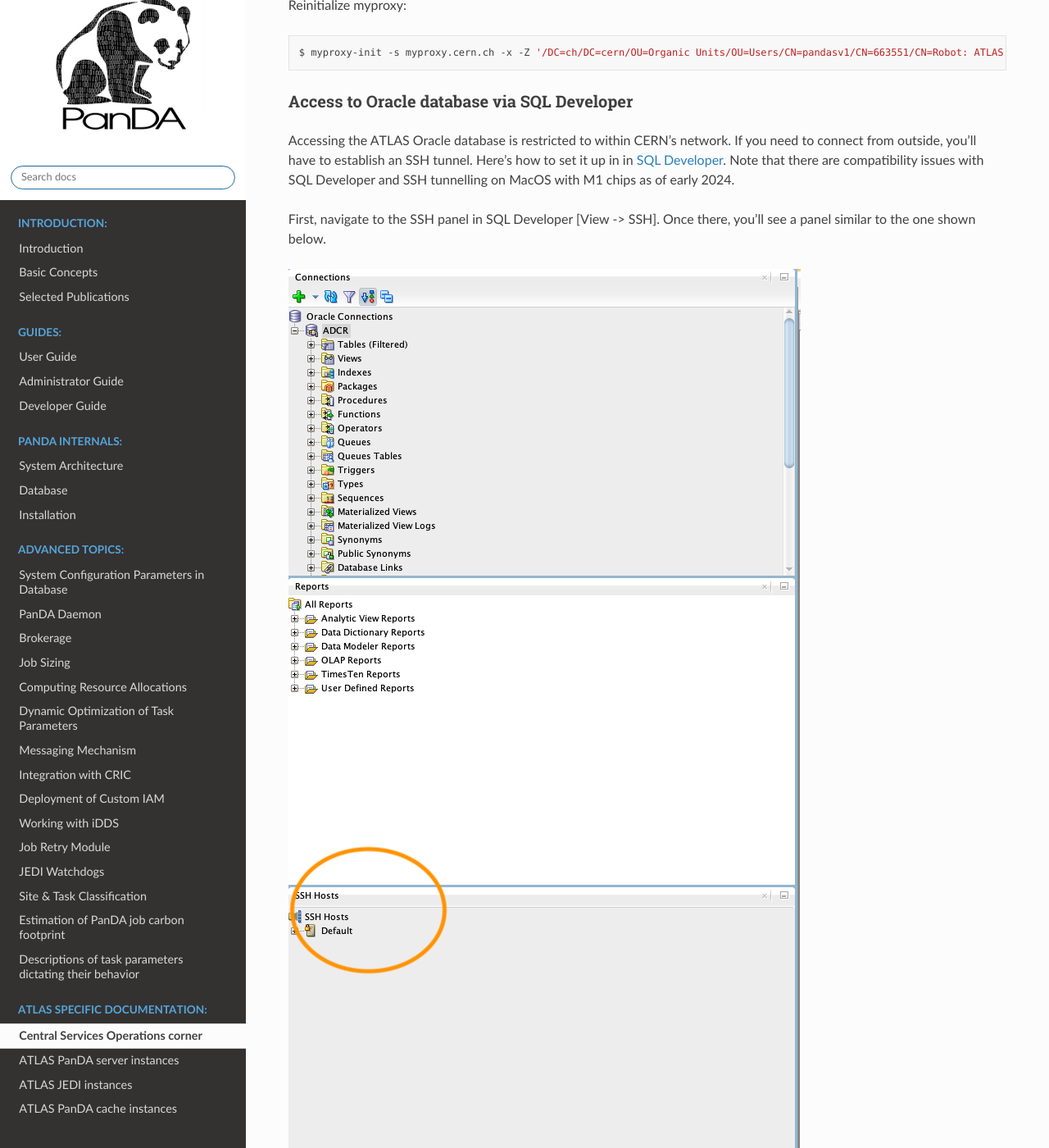
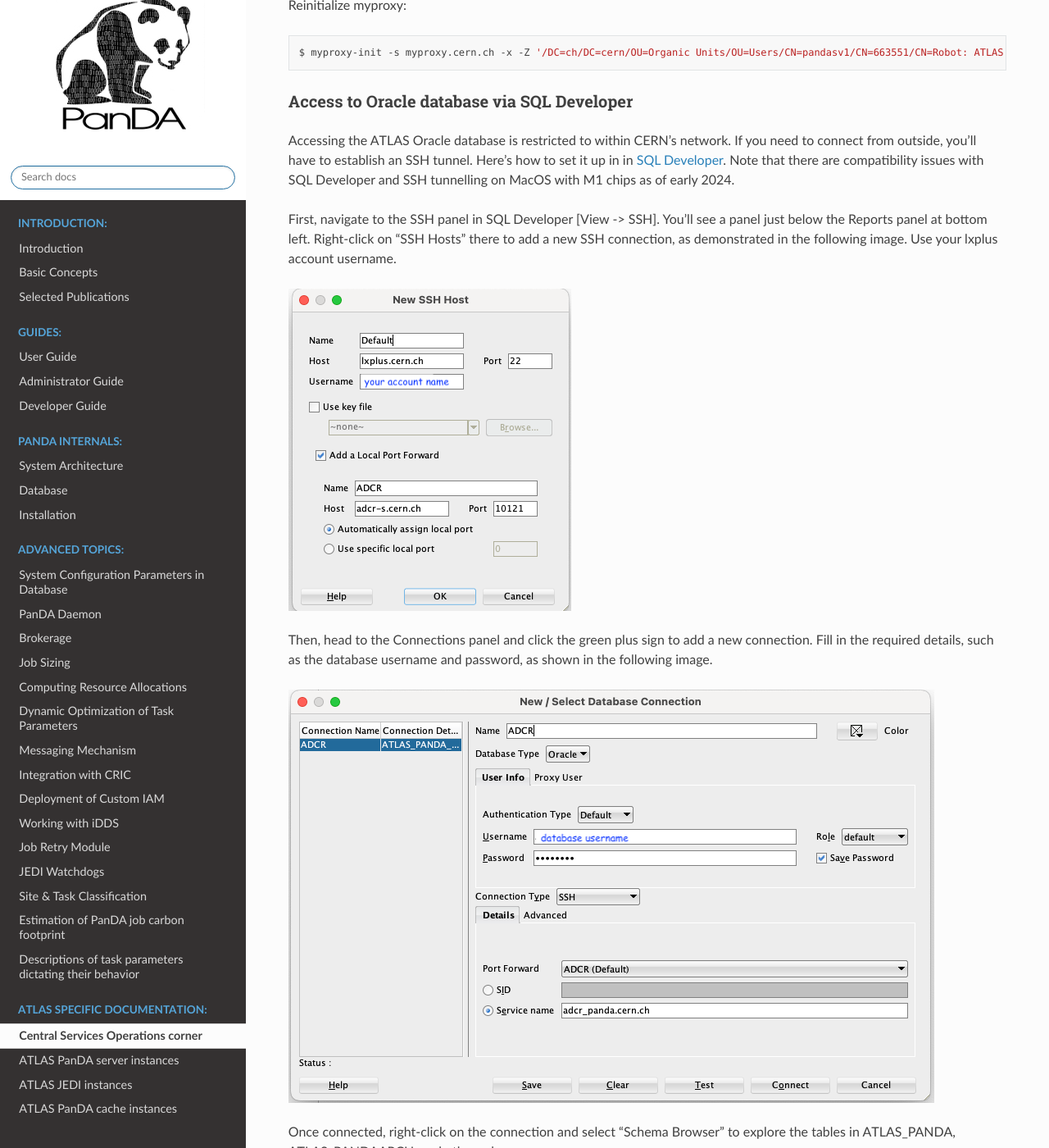
Before and after one commit to PanDAWMS/panda-docs, a Sphinx documentation site: the page built from docs/source/atlas/central_services.rst, in a window 1280 px wide and 1400 px high, scrolled down 1394 px. Shown: the whole window at 82% size. Built offline with Sphinx 7.4.7 and the Read the Docs theme 2.0.0, drawn with Linux system fonts in a browser that asks for light colours; pages that are not in the unit, such as notebooks, are missing from menus; some of the changed text lies outside the part shown.

Commit message:
SQL developer

```diff
--- a/docs/source/atlas/central_services.rst
+++ b/docs/source/atlas/central_services.rst
@@ -83,14 +83,9 @@
 Here's how to set it up in  in `SQL Developer <https://www.oracle.com/database/sqldeveloper/>`_.
 Note that there are compatibility issues with SQL Developer and SSH tunnelling on MacOS with M1 chips as of early 2024.
 
-First, navigate to the SSH panel in SQL Developer  [View -> SSH].
-Once there, you'll see a panel similar to the one shown below.
-
-.. figure:: images/panel.png
-   :alt: SSH panel
-
-
-Right-click on "SSH Hosts" to add a new SSH connection, as demonstrated in the following image.
+First, navigate to the SSH panel in SQL Developer [View -> SSH].
+You'll see a panel just below the Reports panel at bottom left.
+Right-click on "SSH Hosts" there to add a new SSH connection, as demonstrated in the following image.
 Use your lxplus account username.
 
 .. figure:: images/ssh.png
```
